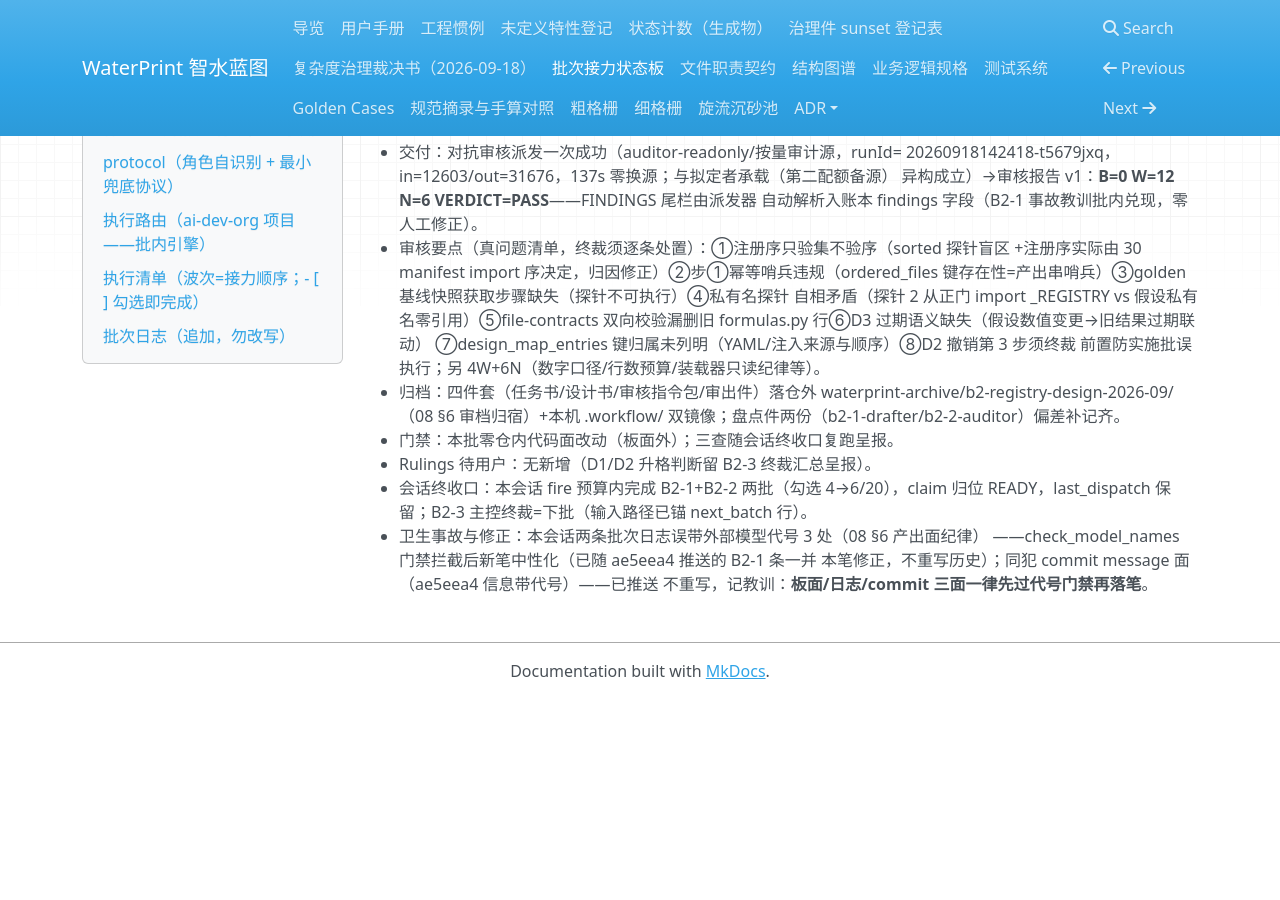
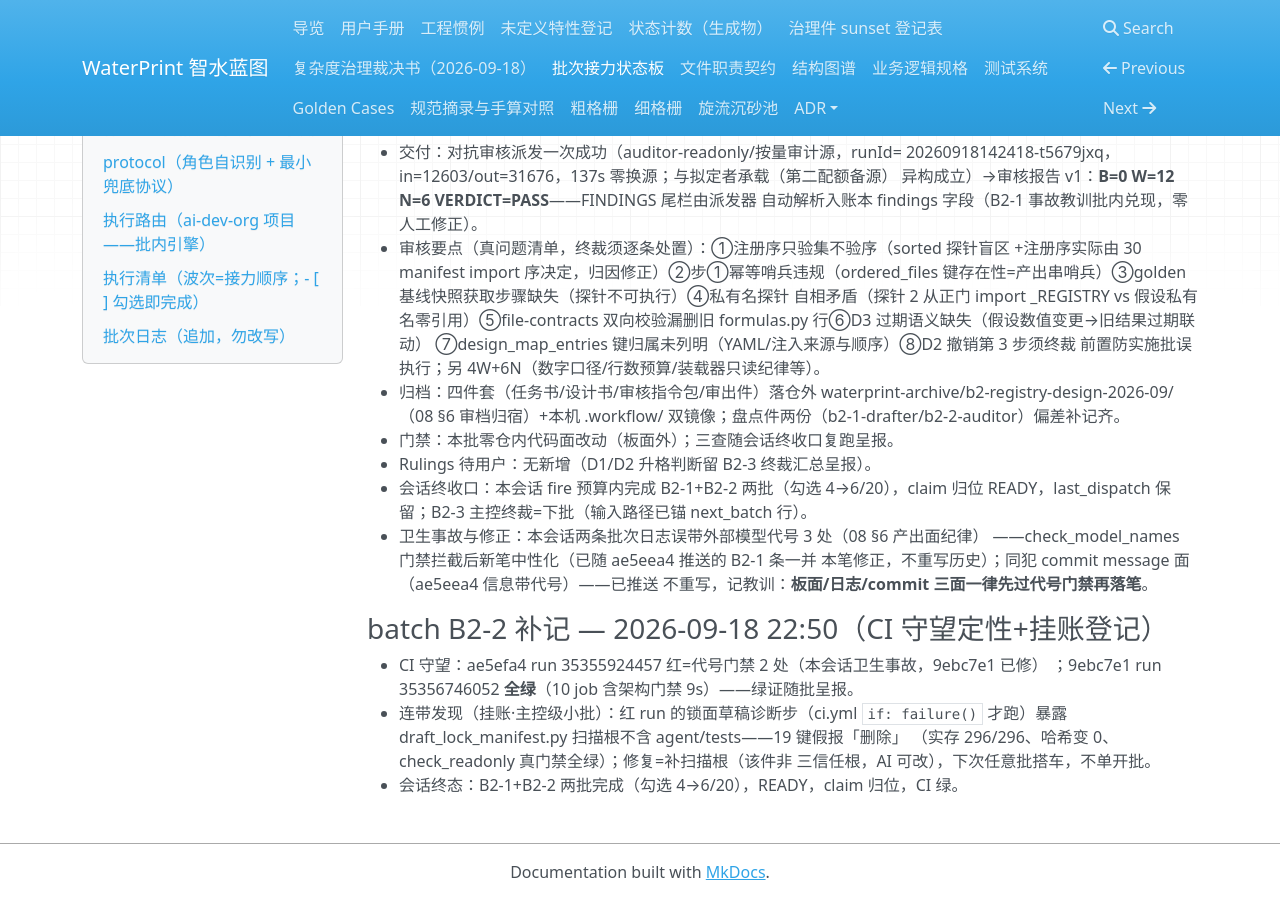
Before and after one commit to yyx20040712/waterprint, an MkDocs documentation site: the page built from docs/handoff/relay.md, in a window 1280 px wide and 900 px high, scrolled down 4909 px. Built offline with MkDocs 1.6.1, drawn with Linux system fonts in a browser that asks for light colours; nearby versions of some CDN libraries; before the commit the page ends 5608 px from its top, so only the background shows below that; some of the changed text lies outside the part shown.

Commit message:
B2-2 补记: CI 守望定性收尾——红 run 35355924457 根因=代号门禁（已修）；绿证 35356746052 全绿（10 job）。连带发现挂账：锁面草稿诊断步暴露 draft_lock_manifest.py 扫描根缺 agent/tests（19 键假报删除，实存 296/296 哈希零变，真门禁全绿）——修复为非信任根小批，下次批搭车。会话终态：本会话完成 B2-1+B2-2 两批（勾选 4→6/20），板 READY+claim 归位。

```diff
--- a/docs/handoff/relay.md
+++ b/docs/handoff/relay.md
@@ -236,3 +236,12 @@
   ——check_model_names 门禁拦截后新笔中性化（已随 ae5eea4 推送的 B2-1 条一并
   本笔修正，不重写历史）；同犯 commit message 面（ae5eea4 信息带代号）——已推送
   不重写，记教训：**板面/日志/commit 三面一律先过代号门禁再落笔**。
+
+### batch B2-2 补记 — 2026-09-18 22:50（CI 守望定性+挂账登记）
+- CI 守望：ae5efa4 run 35355924457 红=代号门禁 2 处（本会话卫生事故，9ebc7e1 已修）
+  ；9ebc7e1 run 35356746052 **全绿**（10 job 含架构门禁 9s）——绿证随批呈报。
+- 连带发现（挂账·主控级小批）：红 run 的锁面草稿诊断步（ci.yml `if: failure()`
+  才跑）暴露 draft_lock_manifest.py 扫描根不含 agent/tests——19 键假报「删除」
+  （实存 296/296、哈希变 0、check_readonly 真门禁全绿）；修复=补扫描根（该件非
+  三信任根，AI 可改），下次任意批搭车，不单开批。
+- 会话终态：B2-1+B2-2 两批完成（勾选 4→6/20），READY，claim 归位，CI 绿。
```
Also changed, not shown: other parts of docs/handoff/relay.md (+1 -1 lines).
